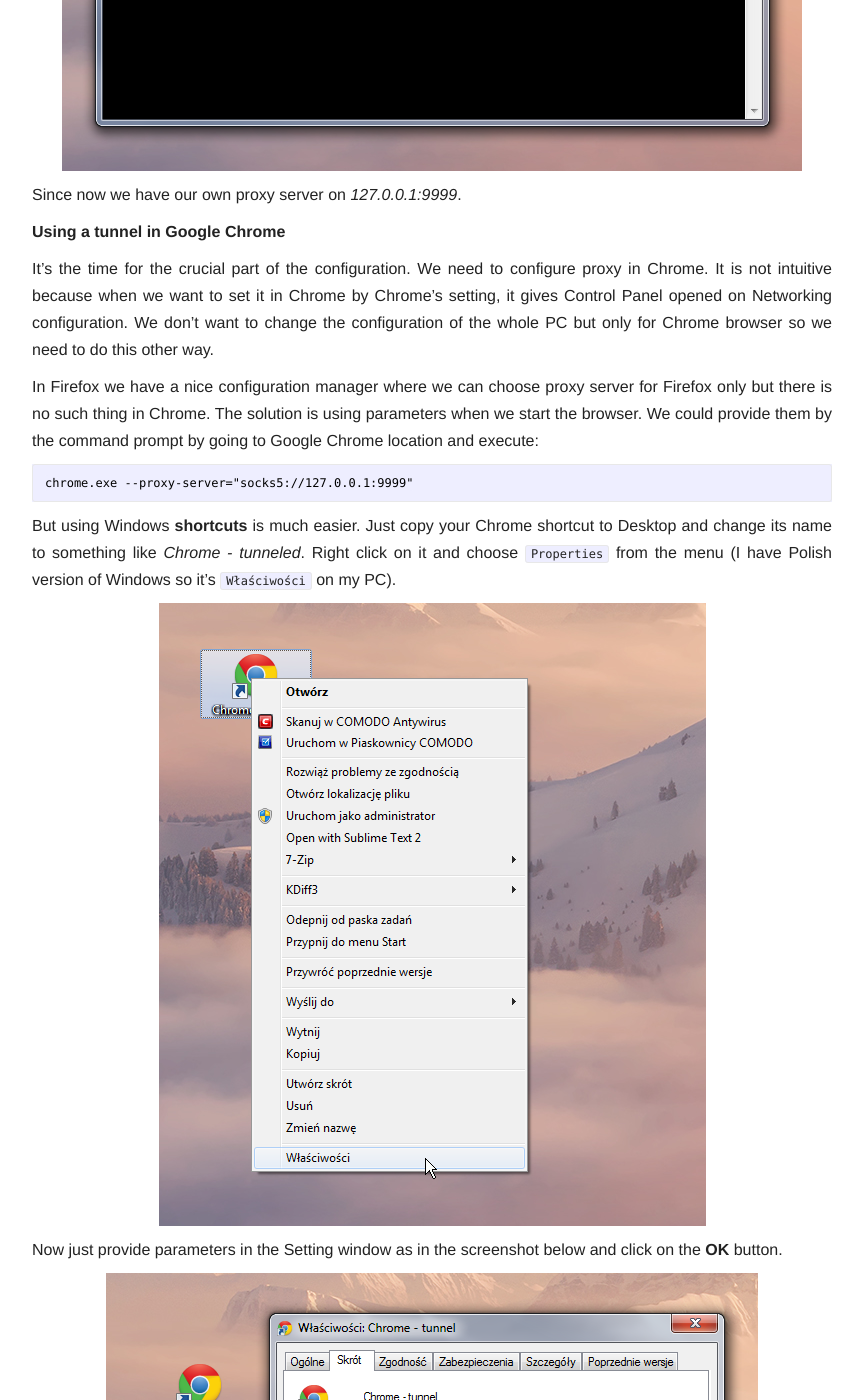
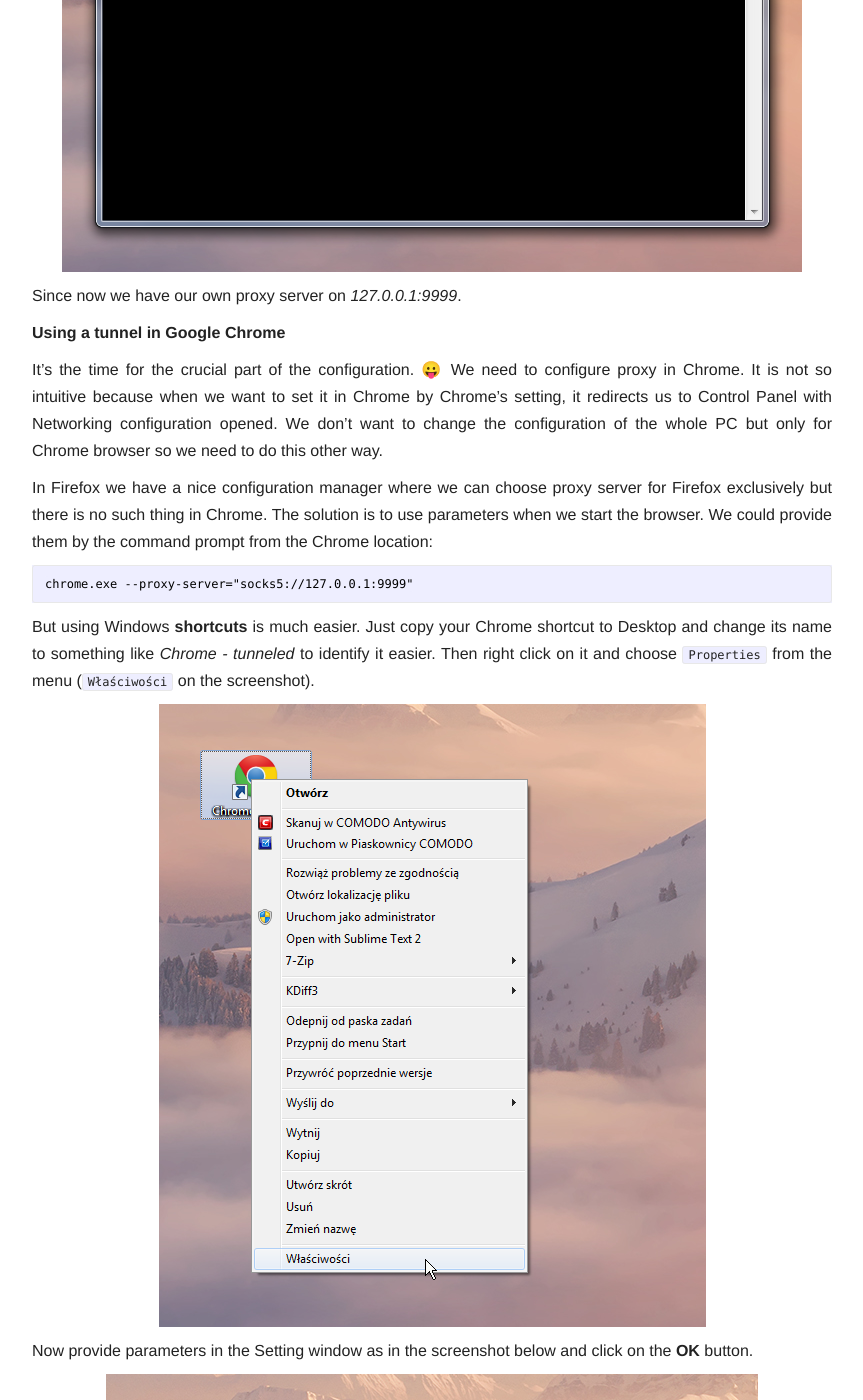
Before and after one commit to michalcichon/michalcichon.github.io, a Jekyll site: the page built from _posts/2014-03-20-ssh-tunneling-using-putty-and-google-chrome.md, in a window 1280 px wide and 1400 px high, scrolled down 2080 px. Shown: the whole window, without its empty margins (208-1071 px from the left). Built offline with Jekyll 4.4.1, drawn with Linux system fonts in a browser that asks for light colours; comment, search, counter and statistics services are not loaded; some of the changed text lies outside the part shown.

Commit message:
Small content change

````diff
--- a/_posts/2014-03-20-ssh-tunneling-using-putty-and-google-chrome.md
+++ b/_posts/2014-03-20-ssh-tunneling-using-putty-and-google-chrome.md
@@ -10,9 +10,13 @@
 
 Sometimes we need a tunnel to pass our internet traffic trough some external server. We usually do that when we have some limitations from our internet provider and want to enter pages we normally don't have access to. In this short tutorial I will show you how to do that using **PuTTY** (SSH) and **Google Chrome**.
 
+**Requirements**
+
+We will need a shell account obviously. There are plenty of providers, and universities usually give sort of shell accounts to their students. Chrome browser can be downloaded [here](https://www.google.com/chrome/) and PuTTY can be found [here](https://www.putty.org/).
+
 **Creating SSH Tunnel in PuTTY**
 
-First thing we need to do is creating connection. Open PuTTY and configure your connection providing host address and port number. For SSH we use port `22`.
+First thing we need to do is creating connection. Open PuTTY and configure your connection by providing host address and port number. For SSH we usually use port `22`.
 
 ![Step 1]({{site.url}}/assets/2014-03-20/tunnel-1.jpg)
 
@@ -30,20 +34,20 @@
 
 **Using a tunnel in Google Chrome**
 
-It's the time for the crucial part of the configuration. We need to configure proxy in Chrome. It is not intuitive because when we want to set it in Chrome by Chrome's setting, it gives Control Panel opened on Networking configuration. We don't want to change the configuration of the whole PC but only for Chrome browser so we need to do this other way.
+It's the time for the crucial part of the configuration. 😛 We need to configure proxy in Chrome. It is not so intuitive because when we want to set it in Chrome by Chrome's setting, it redirects us to Control Panel with Networking configuration opened. We don't want to change the configuration of the whole PC but only for Chrome browser so we need to do this other way.
 
-In Firefox we have a nice configuration manager where we can choose proxy server for Firefox only but there is no such thing in Chrome. The solution is using parameters when we start the browser. We could provide them by the command prompt by going to Google Chrome location and execute:
+In Firefox we have a nice configuration manager where we can choose proxy server for Firefox exclusively but there is no such thing in Chrome. The solution is to use parameters when we start the browser. We could provide them by the command prompt from the Chrome location:
 
 ```
 chrome.exe --proxy-server="socks5://127.0.0.1:9999"
 ```
 
-But using Windows **shortcuts** is much easier. Just copy your Chrome shortcut to Desktop and change its name to something like *Chrome - tunneled*. Right click on it and choose `Properties` from the menu  (I have Polish version of Windows so it's `Właściwości` on my PC).
+But using Windows **shortcuts** is much easier. Just copy your Chrome shortcut to Desktop and change its name to something like *Chrome - tunneled* to identify it easier. Then right click on it and choose `Properties` from the menu  (`Właściwości` on the screenshot).
 
 ![Step 4]({{site.url}}/assets/2014-03-20/tunnel-5.png)
 
-Now just provide parameters in the Setting window as in the screenshot below and click on the **OK** button.
+Now provide parameters in the Setting window as in the screenshot below and click on the **OK** button.
 
 ![Step 5]({{site.url}}/assets/2014-03-20/tunnel-6.png)
 
-Make sure you have provided the correct port number. I used `9999` but you can use whatever you want. All that counts is to use the same in the PuTTY's and Chrome's configurations.
+Make sure you have provided the correct port number. I used `9999` and you can use whatever you want but it is important to use the same in the PuTTY's and Chrome's configurations.
````
